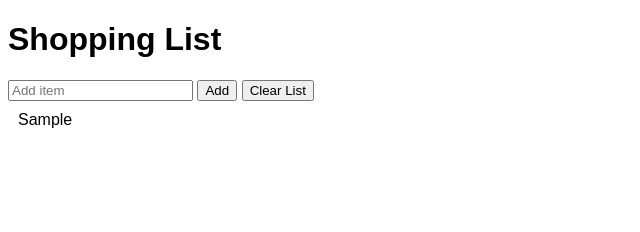
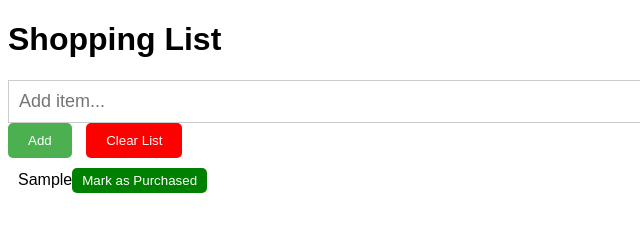
Before and after one commit to azmi-adan/wk2, a plain HTML site: page index.html in a window 1280 px wide. Both pictures are taken after typing "Sample" into the empty fields and a click on the button "Add". Shown: the whole page, without its empty margins (0-640 px from the left). Drawn offline with Linux system fonts and the light colour scheme.

Commit message:
add all files

```diff
--- a/css/style.css
+++ b/css/style.css
@@ -3,22 +3,57 @@ body {
     font-family: Arial, sans-serif;
 }
 
-#list-container {
+#item-input {
+    width: 100%;
+    padding: 10px;
+    font-size: 18px;
+    border: 1px solid #ccc;
+}
+
+#add-btn, #clear-btn {
+    padding: 10px 20px;
+    border: none;
+    border-radius: 5px;
+    cursor: pointer;
+}
+
+#add-btn:hover, #clear-btn:hover {
+    opacity: 0.8;
+}
+
+#clear-btn {
+    margin-left: 10px;
+}
+
+#list {
     list-style: none;
     padding: 0;
     margin: 0;
 }
 
-#list-container li {
+#list li {
     padding: 10px;
     border-bottom: 1px solid #ccc;
 }
 
-#list-container li:last-child {
+#list li:last-child {
     border-bottom: none;
 }
 
 .purchased {
     text-decoration: line-through;
-    background-color: #ccc;
+    background-color: #dfd;
 }
+
+.mark-purchased-btn {
+    background-color: #008000;
+    color: #fff;
+    padding: 5px 10px;
+    border: none;
+    border-radius: 5px;
+    cursor: pointer;
+}
+
+.mark-purchased-btn:hover {
+    background-color: #006400;
+}
--- a/index.html
+++ b/index.html
@@ -8,10 +8,10 @@
 </head>
 <body>
     <h1>Shopping List</h1>
-    <input id="item-input" type="text" placeholder="Add item">
-    <button id="add-btn">Add</button>
-    <button id="clear-btn">Clear List</button>
-    <ul id="list-container"></ul>
+    <input id="item-input" type="text" placeholder="Add item...">
+    <button id="add-btn" style="background-color: #4CAF50; color: #fff;">Add</button>
+    <button id="clear-btn" style="background-color: #ff0000; color: #fff;">Clear List</button>
+    <ul id="list"></ul>
 
     <script src="js/script.js"></script>
 </body>
--- a/js/script.js
+++ b/js/script.js
@@ -6,7 +6,7 @@ document.addEventListener('DOMContentLoaded', function() {
     const addItemInput = document.getElementById('item-input');
     const addBtn = document.getElementById('add-btn');
     const clearBtn = document.getElementById('clear-btn');
-    const listContainer = document.getElementById('list-container');
+    const listContainer = document.getElementById('list');
 
     addBtn.addEventListener('click', function() {
         const newItem = addItemInput.value.trim();
@@ -25,7 +25,7 @@ document.addEventListener('DOMContentLoaded', function() {
     listContainer.addEventListener('click', function(event) {
         if (event.target.tagName === 'LI') {
             const listItem = event.target;
-            const index = Array.prototype.indexOf.call(listContainer.children, listItem);
+            const index = Array.prototype.indexOf.call(list.children, listItem);
             shoppingList[index].purchased = !shoppingList[index].purchased;
             renderList();
         }
@@ -34,7 +34,7 @@ document.addEventListener('DOMContentLoaded', function() {
     listContainer.addEventListener('dblclick', function(event) {
         if (event.target.tagName === 'LI') {
             const listItem = event.target;
-            const index = Array.prototype.indexOf.call(listContainer.children, listItem);
+            const index = Array.prototype.indexOf.call(list.children, listItem);
             const editText = prompt('Edit item:', shoppingList[index].name);
             if (editText) {
                 shoppingList[index].name = editText;
@@ -46,32 +46,25 @@ document.addEventListener('DOMContentLoaded', function() {
     renderList();
 
     function renderList() {
-        listContainer.innerHTML = '';
+        list.innerHTML = '';
         shoppingList.forEach(function(item, index) {
             const listItem = document.createElement('LI');
             listItem.textContent = item.name;
             if (item.purchased) {
                 listItem.classList.add('purchased');
             }
-            listContainer.appendChild(listItem);
+
+            // Add a "Mark as Purchased" button
+            const markPurchasedBtn = document.createElement('BUTTON');
+            markPurchasedBtn.className = 'mark-purchased-btn';
+            markPurchasedBtn.textContent = 'Mark as Purchased';
+            markPurchasedBtn.addEventListener('click', function() {
+                shoppingList[index].purchased = true;
+                renderList();
+            });
+            listItem.appendChild(markPurchasedBtn);
+
+            list.appendChild(listItem);
         });
     }
-
-    // Persistence using local storage
-    function saveList() {
-        localStorage.setItem('shoppingList', JSON.stringify(shoppingList));
-    }
-
-    function loadList() {
-        const storedList = localStorage.getItem('shoppingList');
-        if (storedList) {
-            shoppingList = JSON.parse(storedList);
-            renderList();
-        }
-    }
-
-    loadList();
-
-    // Save the list on page unload
-    window.addEventListener('beforeunload', saveList);
 });
```
Also changed, not shown: 1 other file.
